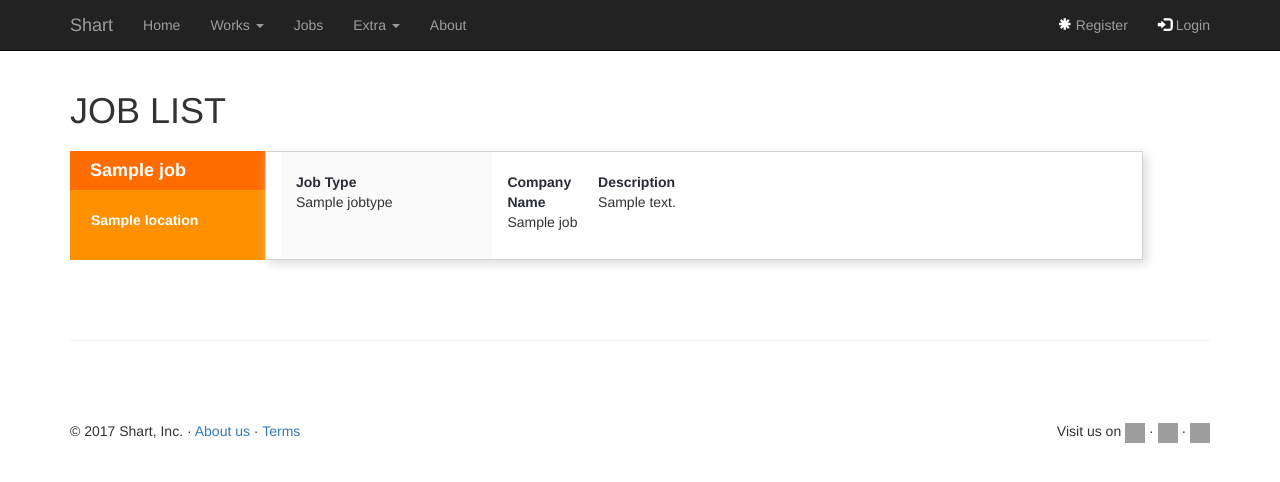
After one commit to EmaBachi/shart, a Flask app: page /jobs in a window 1280 px wide. The commit adds this page. Shown: the top 482 px of the page. Run offline with Flask 2, Linux system fonts and the light colour scheme; a database or web service that is not in the repository returns one stand-in record (values such as "Sample title"); some libraries are stand-ins or nearby versions; grey boxes are pictures that could not be loaded.

Commit message:
job section updated

```diff
--- a/app.py
+++ b/app.py
@@ -13,7 +13,7 @@ from CommentForm import CommentForm
 from ContestForm import ContestForm
 from ChangePasswordForm import ChangePasswordForm
 from ChangeDescriptionForm import ChangeDescriptionForm
-
+from JobForm import JobForm
 
 # Instantiate application object
 app = Flask(__name__)
@@ -110,10 +110,17 @@ def login():
             if sha256_crypt.verify(password_candidate, password_user):
                 session['logged_in'] = True
                 session['username'] = username_candidate
+
+
                 if user['adm'] == True:
                     session['adm'] = True
                 else:
                     session['adm'] = False
+
+                if user['type'] == 'Job Scout':
+                    session['scout'] = True
+                else:
+                    session['scout'] = False
 
                 flash('You are now logged in', 'success')
                 return redirect(url_for("index"))
@@ -659,6 +666,56 @@ def change_description():
     return render_template('change_description.html', form=form)
 
 
+# ---!!! job section developing !!!---
+
+@app.route('/add_job', methods=['GET','POST'])
+def add_job():
+    form = JobForm(request.form)
+
+    if request.method == 'POST':
+        title = form.title.data
+        location = form.location.data
+        app.logger.info(location)
+        jobtype = form.jobtype.data
+        companyname = form.companyname.data
+        description = form.description.data
+        author = session['username']
+
+        app.logger.info(title)
+
+        # MongoDB query to insert a new article
+        mongo.db.job.insert({
+            'title': title,
+            'location': location,
+            'author': author,
+            'jobtype' : jobtype,
+            'description' : description,
+            'companyname' : companyname
+        })
+
+        flash('Job posted', 'success')
+
+        # Redirecting user to the blog page
+        return redirect(url_for('jobs'))
+
+
+    return render_template("post_job.html",form=form)
+
+# Route for displaying all jobs
+@app.route('/jobs')
+def jobs():
+    # Checking how many jobs there are in db
+    result = mongo.db.job.find().count()
+
+    if result > 0:
+        # Fetching all contests
+        jobs = mongo.db.job.find()
+        return render_template('jobs.html', jobs=jobs)
+    else:
+        flash('No job found', 'danger')
+        return render_template('jobs.html')
+
+
 # Check name of application
 if __name__ == "__main__":
     app.secret_key = 'secret123'
--- a/static/stylesheets/style.css
+++ b/static/stylesheets/style.css
@@ -313,3 +313,114 @@
   color: #bbb;
   border: 1px solid #bbb;
 }
+.form-group.required .control-label:after {
+   content:"*";
+   color:red;
+}
+
+/* job */
+.display-flex {
+  display: inline-flex;
+  flex-wrap: wrap;
+}
+.display-inline-grid {
+  display: inline-grid;
+}
+.webkit-box {
+  display: -webkit-box;
+}
+.border-left {
+  border-left: 1px solid #000;
+}
+h3 {
+  color: #2a2c36 !important;
+  margin: 0rem;
+}
+.text-bold {
+  font-weight: 600;
+  color: #2a2c36;
+}
+.padding-left-1 {
+  padding-left: 1rem;
+}
+.padding-right-1 {
+  padding-right: 1rem;
+}
+.padding-top-1 {
+  padding-top: 1rem;
+}
+.padding-bottom-1 {
+  padding-bottom: 1rem;
+}
+.padding-1 {
+  padding: 1rem;
+}
+.padding-2 {
+  padding: 2rem;
+}
+.padding-top-2 {
+  padding-top: 2rem;
+}
+.padding-bottom-2 {
+  padding-bottom: 2rem;
+}
+.no-paddings {
+  padding: 0rem !important;
+}
+.margin-top-2 {
+  margin-top: 2rem;
+}
+.margin-bottom-0 {
+  margin-bottom: 0rem;
+}
+.p-l-0 {
+  padding-left: 0rem;
+}
+.box-shadow {
+  box-shadow: 4px 4px 10px #ddd;
+}
+.background-white {
+  background: #FFF;
+}
+.main-card .white-card {
+  background-color: #fff;
+  border: 1px solid #d1d4d7;
+}
+.main-card .status .status-id {
+  padding: 2rem 0.6rem;
+}
+.main-card .status .status-text {
+  padding-left: 2rem;
+}
+.main-card .status .status-text h4 {
+  font-weight: 800;
+  color: #FFFFFF;
+}
+.main-card .status p {
+  font-weight: 700;
+  color: #FFF;
+}
+.main-card .status h2 {
+  font-weight: 700;
+  margin: 0rem;
+  line-height: 2.7rem;
+}
+.status.en-proceso {
+  background: #4dbd74;
+}
+.status.en-proceso .status-text {
+  background: #41ac66;
+}
+.status.en-proceso h2 {
+  color: #3e975d;
+}
+.status.prealertado {
+  background: #ff9100;
+}
+.status.prealertado .status-text {
+  background: #ff6d00;
+}
+.status.prealertado h2 {
+  color: #e65100;
+}
+/*************/
--- a/templates/includes/_navbar.html
+++ b/templates/includes/_navbar.html
@@ -19,16 +19,8 @@
                     <li><a href="/projects">Projects</a></li>
                   </ul>
                 </li>
-                <li class="dropdown">
-                  <a href="#" class="dropdown-toggle" data-toggle="dropdown" role="button" aria-haspopup="true" aria-expanded="false">Job <span class="caret"></span></a>
-                  <ul class="dropdown-menu">
-                    <li class="dropdown-header">Scout</li>
-                    <li><a href="/post_job">Post a Job</a></li>
-                    <li role="separator" class="divider"></li>
-                    <li class="dropdown-header">Job Seeker</li>
-                    <li><a href="/find_job">Find a Job</a></li>
-                  </ul>
-                </li>
+                  <li><a href="/jobs">Jobs</a></li>
+
                 <li class="dropdown">
                   <a href="#" class="dropdown-toggle" data-toggle="dropdown" role="button" aria-haspopup="true" aria-expanded="false">Extra <span class="caret"></span></a>
                   <ul class="dropdown-menu">
@@ -48,6 +40,9 @@
                     <li><a href="/add_article">Add Article</a></li>
                     <li><a href="/add_contest">Add Contest</a></li>
                     <li><a href="/add_exclusive_content">Add Video</a></li>
+                      {% if session.scout %}
+                      <li><a href="/add_job">Add a job</a></li>
+                          {% endif %}
                   </ul>
                 </li>
                 {% endif %}
--- /dev/null
+++ b/templates/jobs.html
@@ -0,0 +1,46 @@
+{% extends 'layout.html' %}
+
+{% block body %}
+    <h1> JOB LIST </h1>
+    {% for job in jobs %}
+
+<div class="container">
+    <div class="row padding-top-1">
+        <div class="col-sm-12 col-md-6 col-lg-12 main-card no-paddings display-flex">
+            <div class="col-sm-12 col-md-2 col-lg-2 background-green status prealertado">
+                <div class="row status-text">
+                    <h4>{{ job.title }}</h4>
+                </div>
+                <div class="status-id">
+                    <p><strong>{{ job.location }}</strong></p>
+
+                </div>
+            </div>
+             <div class="col-sm-12 col-md-9 white-card box-shadow display-flex">
+
+
+
+                <div class="col-sm-12 col-md-3 padding-top-2 padding-bottom-2 display-inline-grid" style="background: #fafafa;">
+                    <div><p class="text-bold margin-bottom-0">Job Type</p>
+                    <p class="margin-bottom-0">{{ job.jobtype }}</p></div>
+
+                </div>
+                <div class="col-sm-12 col-md-3 padding-top-2 padding-bottom-2 display-inline-grid">
+                    <div class="col-md-12 no-paddings">
+                        <div class="col-md-6 no-paddings">
+                        <p class="text-bold margin-bottom-0">Company Name</p>
+                        <p class="margin-bottom-0">{{ job.companyname }}</p>
+                    </div>
+                        <div class="col-md-6 no-paddings">
+                        <p class="text-bold margin-bottom-0">Description</p>
+                        <p class="margin-bottom-0">{{ job.description }}</p>
+                        </div>
+                    </div>
+                </div>
+             </div>
+        </div>
+    </div>
+</div>
+    {% endfor %}
+
+{% endblock %}
```
Also changed, not shown: JobForm.py (added, +20 -0 lines), RegisterForm.py (+2 -5 lines), templates/post_job.html (added, +29 -0 lines), 7 other files.
